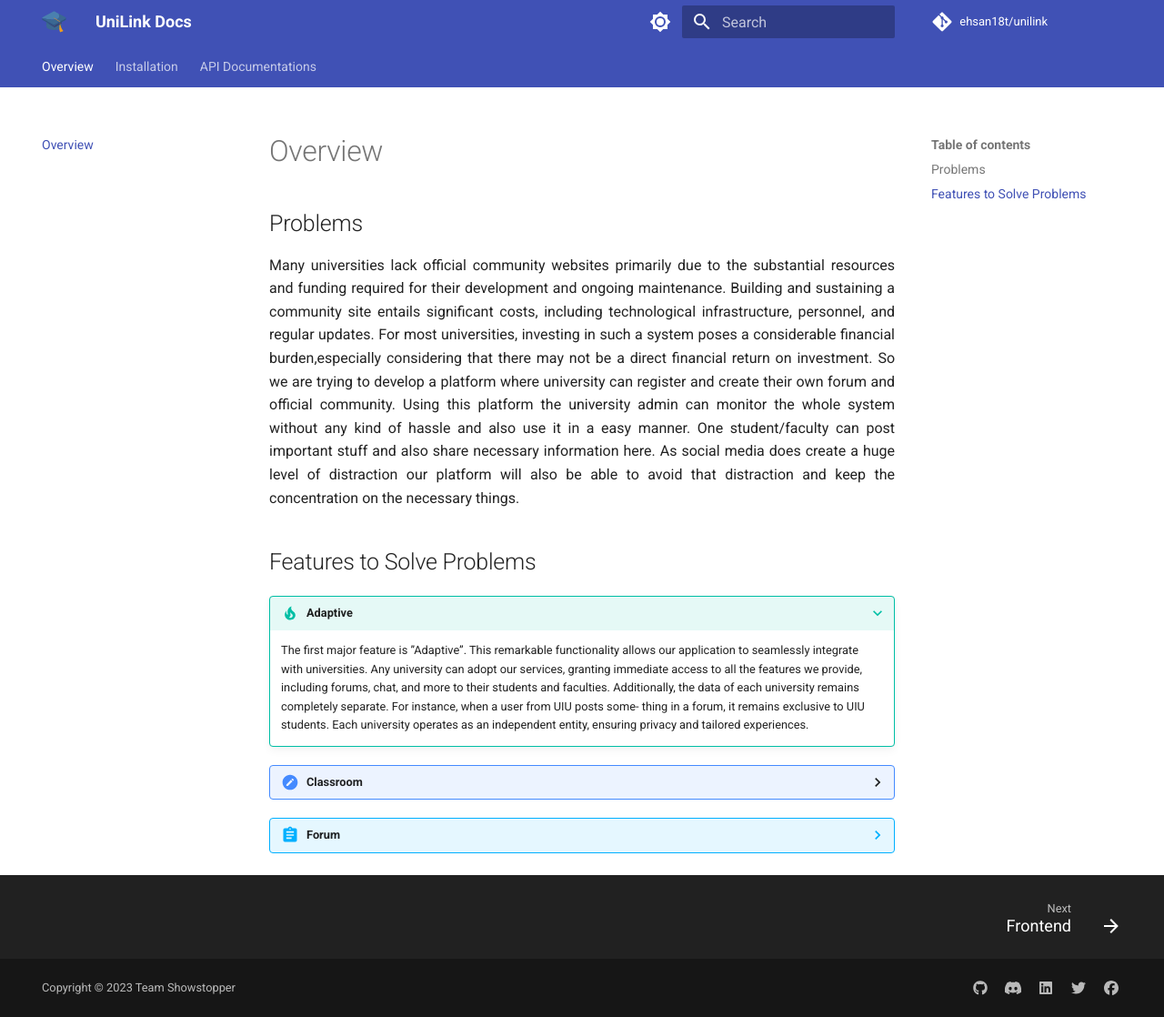
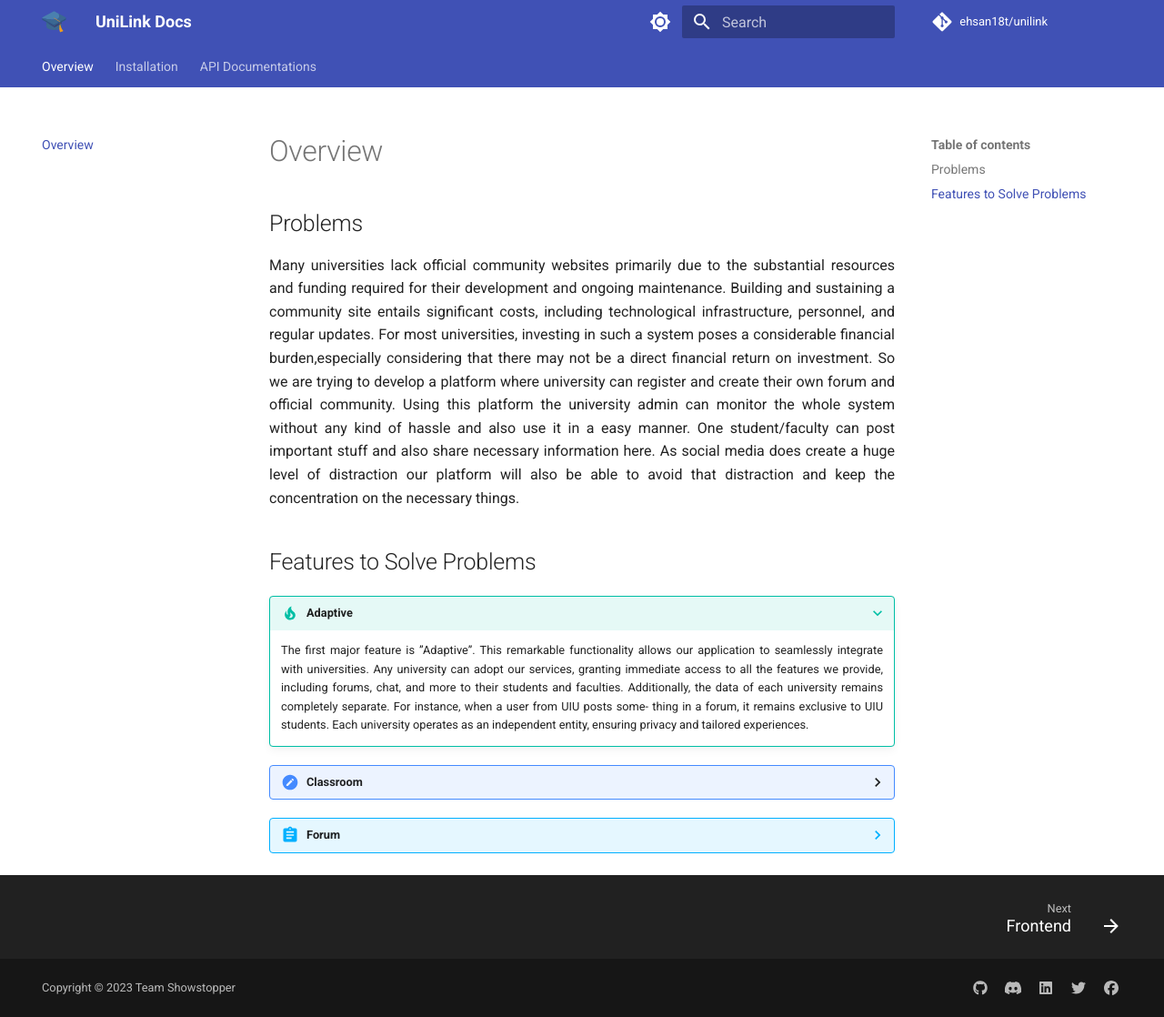
Before and after one commit to ehsan18t/unilink-docs, an MkDocs documentation site: the page built from docs/index.md, in a window 1280 px wide and 1118 px high. Shown: the whole window at 91% size. Built offline with MkDocs 1.6.1 and Material for MkDocs 9.7.7, drawn with Linux system fonts in a browser that asks for light colours; comment, search, counter and statistics services are not loaded.

Commit message:
updated overview styles

```diff
--- a/docs/index.md
+++ b/docs/index.md
@@ -7,19 +7,21 @@ Many universities lack official community websites primarily due to the substant
 ## Features to Solve Problems
 
 ???+ tip "Adaptive"
+    <justify>
     The first major feature is ”Adaptive”. This remarkable functionality allows our application to
     seamlessly integrate with universities. Any university can adopt our services, granting immediate access to
     all the features we provide, including forums, chat, and more to their students and faculties. Additionally,
     the data of each university remains completely separate. For instance, when a user from UIU posts some-
     thing in a forum, it remains exclusive to UIU students. Each university operates as an independent entity,
     ensuring privacy and tailored experiences.
+    </justify>
 
 ??? Classroom
-    We are excited to introduce ”Classroom”, a cool feature that functions as a faculty-managed
-    and controlled group chat. Each course section automatically forms its own designated group, eliminating
-    the previous hassle of manually collecting IDs to create groups. This streamlined approach enhances
-    collaboration and communication within the academic community.
+    <justify>
+    We are excited to introduce ”Classroom”, a cool feature that functions as a faculty-managed and controlled group chat. Each course section automatically forms its own designated group, eliminating the previous hassle of manually collecting IDs to create groups. This streamlined approach enhances collaboration and communication within the academic community.
+    </justify>
 
 ???A abstract "Forum"
-    Naturally, forums are an integral part of our community app. We provide diverse forums where
-    students can freely share their thoughts, ideas, and experiences
+    <justify>
+    Naturally, forums are an integral part of our community app. We provide diverse forums where students can freely share their thoughts, ideas, and experiences. Each forum is moderated by a faculty member, ensuring that the content remains relevant and appropriate.
+    </justify>
```
